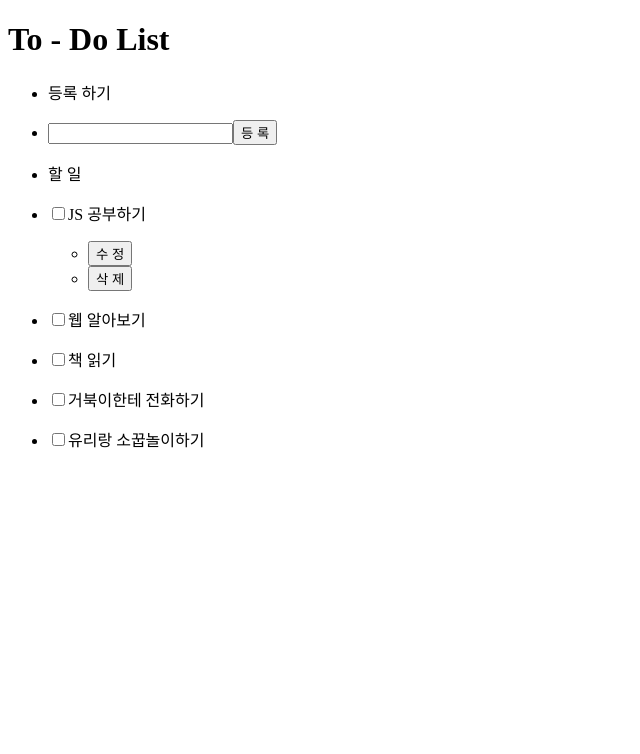
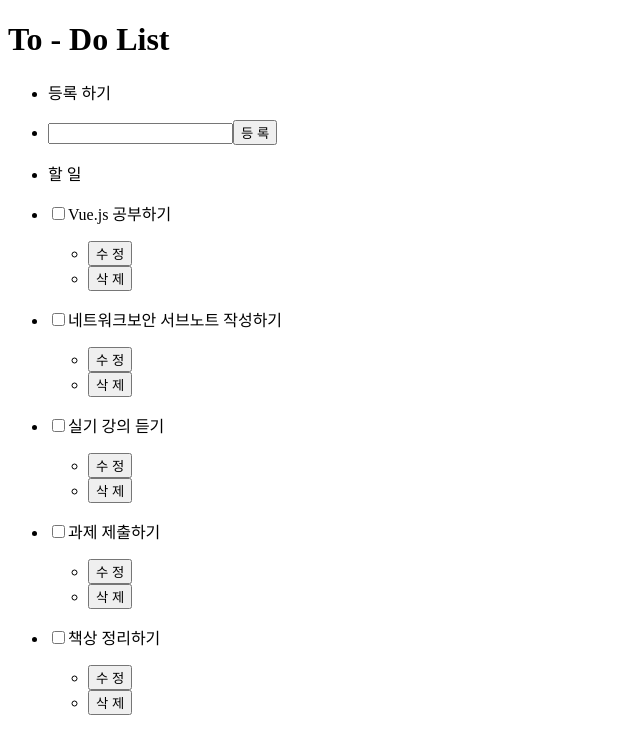
Before and after one commit to msyou999/Todo-list, a Vue app: page / in a window 1280 px wide. Shown: the top 754 px of the page, without its empty margins (0-640 px from the left). Built offline with nearby package versions, Linux system fonts and the light colour scheme; the HTML template or start-up script is replaced by a standard one.

Commit message:
feat: todo 초안 작성

```diff
--- a/src/components/Todolist.vue
+++ b/src/components/Todolist.vue
@@ -2,7 +2,7 @@
 
 	<div>
 
-		 <!-- main.todo -->
+	<!-- main.todo -->
     <main class="todo">
         <div class="container">
             <h1>To - Do List</h1>
@@ -17,45 +17,20 @@
             <!-- ul.todo_list -->
             <ul class="todo_list">
                 <li class="todo_list_tit"><p>할 일</p></li>
-
-
-
-                <li class="del_btn">
+                <li class="del_btn" v-for="(item,index) in todolist" :key="index">
                     <p>
-                        <input type="checkbox" name="check1" value="">JS 공부하기
+                        <input type="checkbox" name="check1" value="">{{item.todo}}
                     </p>
                     <ul class="todo_list_btn">
                         <li><button>수 정</button></li>
                         <li><button>삭 제</button></li>
                     </ul>
                 </li>
-
-
-
-                <li>
-                    <p><input type="checkbox" name="check2" value="">웹 알아보기</p>
-                    <p><span></span></p>
-                </li>
-                <li>
-                    <p><input type="checkbox" name="check3" value="">책 읽기</p>
-                    <p><span></span></p>
-                </li>
-                <li>
-                    <p><input type="checkbox" name="check4" value="">거북이한테 전화하기</p>
-                    <p><span></span></p>
-                </li>
-                <li>
-                    <p><input type="checkbox" name="check5" value="">유리랑 소꿉놀이하기</p>
-                    <p><span></span></p>
-                </li>
             </ul>
             <!--// ul.todo_list -->
 
         </div>
     </main>
-    <!--// main.todo -->
-
-
 	</div>
 
 </template>
@@ -65,6 +40,13 @@ export default {
   name: 'Todolist',
 	data: function() {
 		return {
+			todolist:[
+				{todo:"Vue.js 공부하기"},
+				{todo:"네트워크보안 서브노트 작성하기"},
+				{todo:"실기 강의 듣기"},
+				{todo:"과제 제출하기"},
+				{todo:"책상 정리하기"},
+			]
 		}
 	},
 }
```
